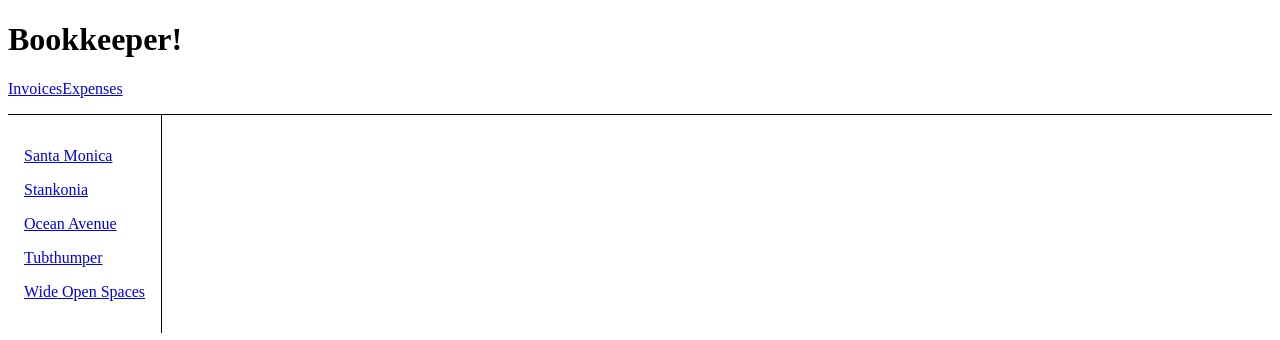
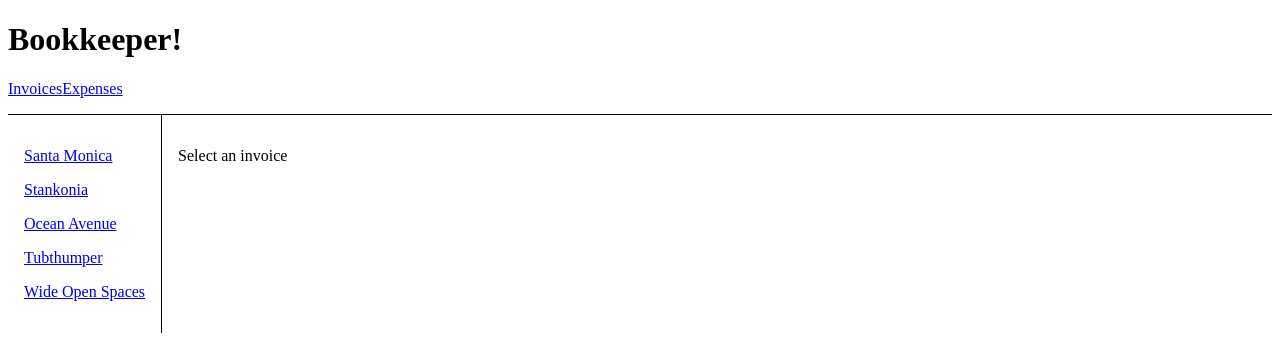
Before and after one commit to GeekyGuang/react-router-tutorial, a React (Vite) app: page /invoices in a window 1280 px wide. Shown: the top 340 px of the page. Built offline with nearby package versions, Linux system fonts and the light colour scheme.

Commit message:
index Route

```diff
--- a/src/main.jsx
+++ b/src/main.jsx
@@ -16,6 +16,14 @@ render(
       <Route path="/" element={<App />}>
         <Route path="expenses" element={<Expenses />} />
         <Route path="invoices" element={<Invoices />} >
+          <Route
+            index
+            element={
+              <main style={{padding: "1rem"}}>
+                <p>Select an invoice</p>
+              </main>
+            }
+            ></Route>
           <Route path=":invoiceId" element={<Invoice />} />
         </Route>
         <Route
```
